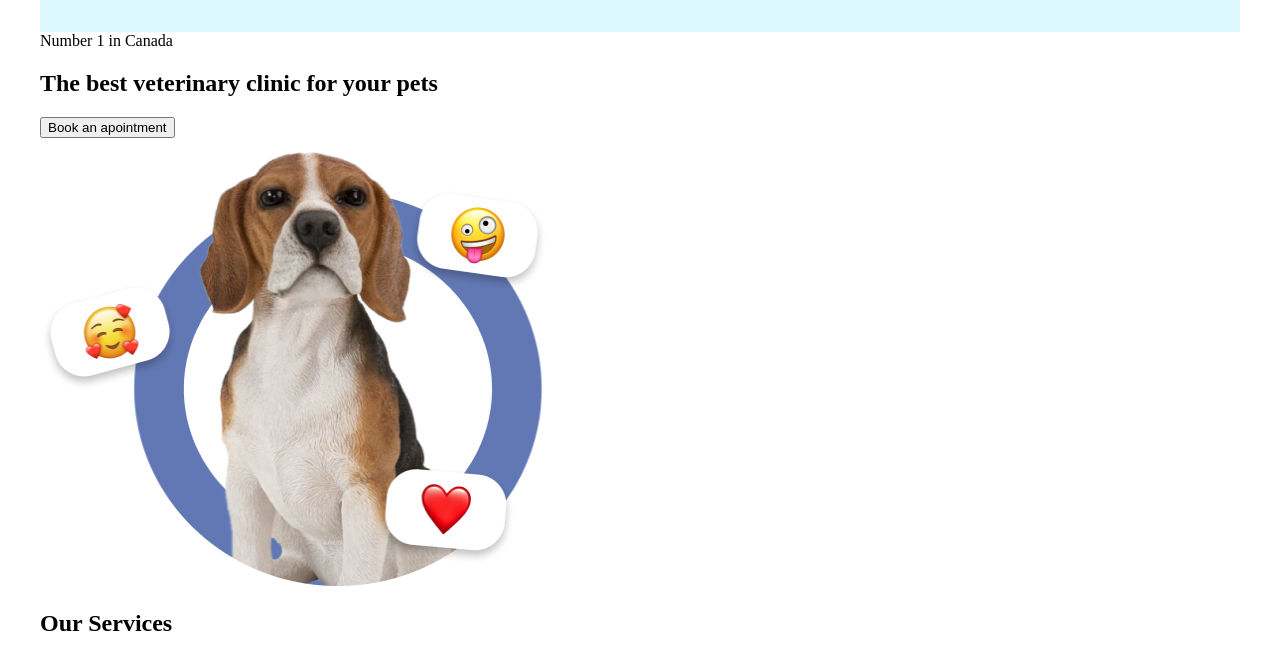
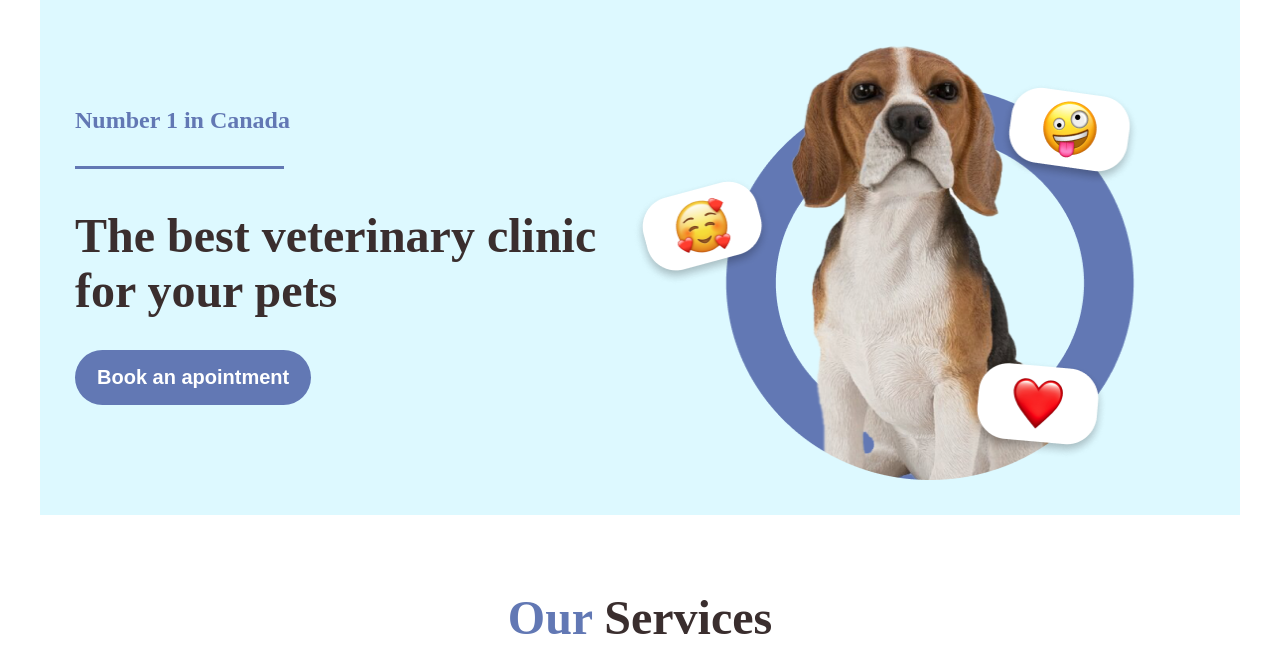
Before and after one commit to Sashikma/MedVed1, a plain HTML site: page index.html in a window 1280 px wide. Shown: the part 94-748 px from the top of the page. Drawn offline with Linux system fonts and the light colour scheme.

Commit message:
Update style.css

```diff
--- a/style.css
+++ b/style.css
@@ -30,3 +30,63 @@ body{
    font-weight: 700px;
    cursor: pointer;
 }
+.hero{
+    background-color: #DDF9FF;
+    padding-left: 35px;
+    padding-right: 35px;
+    padding-bottom: 35px;
+    display: flex;
+    justify-content: space-between;
+    align-items: center;
+}
+.hero-span{
+    font-size: 24px;
+    color: #6278B4;
+    font-weight: 600;
+    margin-bottom: 16px;
+}
+.hero-title{
+    color: #3A2E2E;
+    font-size: 48px;
+    font-weight: 700;
+    margin-bottom: 32px;
+}
+.hero-wrap{
+width: 567px;
+
+}
+.hero-button{
+    color: #fff;
+    font-weight: 900;
+    font-size: 20px;
+    background-color: #6278B4;
+    border-radius: 30px;
+    padding: 16px 22px;
+    cursor: pointer;
+    border: none;
+}
+.hero-line{
+    width: 209px;
+    height: 3px;
+    background-color: #6278B4;
+    margin-top: 32px;
+
+}
+.serveses{
+    padding: 35px;
+}
+.serveses-title{
+    font-size: 48px;
+    font-weight: 600;
+    color: #3A2E2E;
+    text-align: center;
+}
+.serveses-span{
+    color: #6278B4;
+}
+.serveses-line{
+width: 351px;
+height: 4px;
+background-color: #6278B4;
+margin: 18px auto;
+}
```
